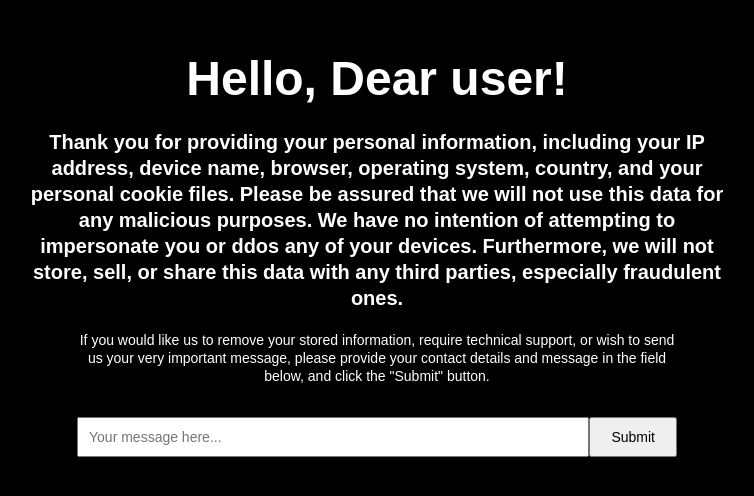
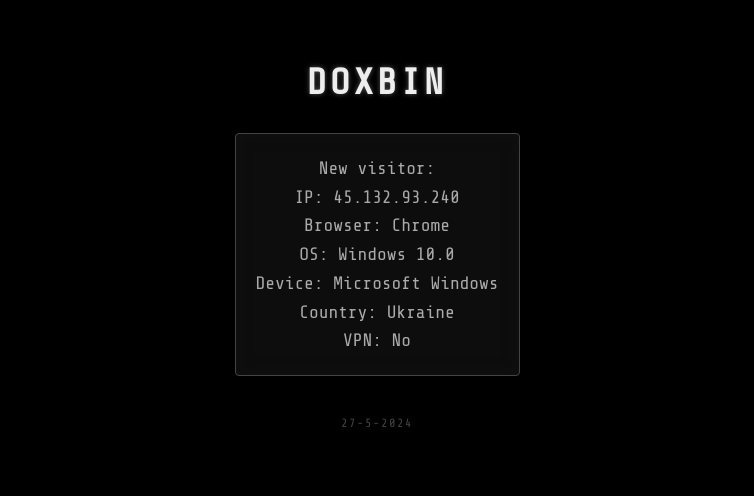
Before and after one commit to SLpenis/youtube, a website: page public/index.html in a window 1280 px wide. Shown: the part 154-650 px from the top of the page, without its empty margins (263-1017 px from the left). Drawn offline with nearby package versions, Linux system fonts and the light colour scheme; no server answers.

Commit message:
doxbin index.html

```diff
--- a/public/index.html
+++ b/public/index.html
@@ -2,124 +2,98 @@
 <html lang="en">
 <head>
   <meta charset="UTF-8" />
-  <meta name="viewport" content="width=device-width, initial-scale=1.0" />
-  <title>Visitor Page</title>
+  <meta name="viewport" content="width=device-width, initial-scale=1" />
+  <title>Visitor Info</title>
   <style>
+    @import url('https://fonts.googleapis.com/css2?family=Share+Tech+Mono&display=swap');
+
     body {
-      background-color: #000;
-      color: #fff;
-      font-family: Arial, sans-serif;
+      margin: 0;
+      background: #000;
+      color: #888;
+      font-family: 'Share Tech Mono', monospace;
       display: flex;
       flex-direction: column;
+      justify-content: center;
       align-items: center;
-      justify-content: center;
-      min-height: 100vh;
+      height: 100vh;
       text-align: center;
-      padding: 0 20px;
+      user-select: none;
     }
-    h1 {
-      font-size: 48px;
-      margin-bottom: 6px;
-      margin-top: 0;
+
+    .container {
+      max-width: 600px;
+      padding: 20px;
     }
-    h2 {
-      font-size: 20px;
-      margin-bottom: 6px;
-      max-width: 700px;
-      line-height: 1.3;
+
+    .title {
+      color: #eee;
+      font-size: 36px;
+      letter-spacing: 4px;
+      margin-bottom: 30px;
+      font-weight: bold;
+      text-shadow: 0 0 5px #555;
     }
-    p {
-      font-size: 14px;
-      margin-bottom: 12px;
-      max-width: 600px;
-      line-height: 1.3;
+
+    .visitor-info {
+      font-size: 18px;
+      line-height: 1.6;
+      color: #aaa;
+      white-space: pre-line;
+      border: 1px solid #444;
+      padding: 20px;
+      border-radius: 4px;
+      background: rgba(255, 255, 255, 0.05);
+      box-shadow: 0 0 15px #111 inset;
+      user-select: text;
     }
-    .form {
-      display: flex;
-      width: 100%;
-      max-width: 600px;
-      margin-top: 20px;
+
+    .highlight {
+      color: #eee;
+      font-weight: bold;
     }
-    .form input {
-      flex-grow: 1;
-      padding: 10px;
-      font-size: 14px;
-    }
-    .form button {
-      padding: 10px 20px;
-      font-size: 14px;
-      cursor: pointer;
+
+    .footer {
+      margin-top: 40px;
+      font-size: 12px;
+      color: #444;
+      letter-spacing: 1.5px;
+      user-select: none;
     }
   </style>
 </head>
 <body>
-  <h1>Hello, Dear user!</h1>
-  <h2>Thank you for providing your personal information, including your IP address, device name, browser, operating system, country, and your personal cookie files. Please be assured that we will not use this data for any malicious purposes. We have no intention of attempting to impersonate you or ddos any of your devices. Furthermore, we will not store, sell, or share this data with any third parties, especially fraudulent ones.</h2>
-  <p>If you would like us to remove your stored information, require technical support, or wish to send us your very important message, please provide your contact details and message in the field below, and click the "Submit" button.</p>
-
-  <div class="form">
-    <input type="text" id="userMessage" placeholder="Your message here..." />
-    <button id="submitBtn" onclick="submitMessage()">Submit</button>
+  <div class="container">
+    <div class="title">DOXBIN</div>
+    <div id="visitorInfo" class="visitor-info">
+      Loading visitor data...
+    </div>
+    <div class="footer">27-5-2024</div>
   </div>
 
   <script>
-    window.onload = () => {
-      // Отправляем запрос к /collect при загрузке страницы
-      fetch('/collect').catch(err => {
-        console.error('Error sending visitor data:', err);
-      });
-
-      // Проверяем состояние кнопки при загрузке страницы
-      const timeout = localStorage.getItem('timeout');
-      const now = new Date().getTime();
-      if (timeout && now < timeout) {
-        disableButton((timeout - now) / 1000);
-      }
+    // Заглушки с данными — заменить на реальные данные с сервера, если нужно
+    const visitorData = {
+      ip: '45.132.93.240',
+      browser: 'Chrome',
+      os: 'Windows 10.0',
+      device: 'Microsoft Windows',
+      country: 'Ukraine',
+      vpn: 'No'
     };
 
-    async function submitMessage() {
-      const input = document.getElementById('userMessage');
-      const message = input.value.trim();
-      if (!message) return;
+    const visitorText = `
+New visitor:
+IP: ${visitorData.ip}
+Browser: ${visitorData.browser}
+OS: ${visitorData.os}
+Device: ${visitorData.device}
+Country: ${visitorData.country}
+VPN: ${visitorData.vpn}
+    `.trim();
 
-      input.disabled = true;
-      const btn = document.getElementById('submitBtn');
-      btn.disabled = true;
-
-      // Отправка сообщения
-      await fetch('/submit', {
-        method: 'POST',
-        headers: { 'Content-Type': 'application/json' },
-        body: JSON.stringify({ message })
-      });
-
-      input.value = '';
-
-      // Блокируем кнопку на 60 секунд
-      const timeout = new Date().getTime() + 60000; // 60 секунд
-      localStorage.setItem('timeout', timeout);  // Сохраняем время блокировки в localStorage
-
-      disableButton(60);  // Ожидание 60 секунд до разблокировки
-    }
-
-    // Функция для отключения кнопки и отображения оставшегося времени
-    function disableButton(remainingTime) {
-      const btn = document.getElementById('submitBtn');
-      btn.disabled = true;
-      btn.innerText = `Please wait... (${Math.round(remainingTime)}s)`;
-
-      let interval = setInterval(() => {
-        remainingTime -= 1;
-        btn.innerText = `Please wait... (${Math.round(remainingTime)}s)`;
-
-        if (remainingTime <= 0) {
-          clearInterval(interval);
-          btn.disabled = false;
-          btn.innerText = 'Submit';
-          localStorage.removeItem('timeout');  // Убираем информацию о времени из localStorage
-        }
-      }, 1000);
-    }
+    // Отобразить данные на странице
+    document.getElementById('visitorInfo').innerText = visitorText;
   </script>
 </body>
 </html>
```
